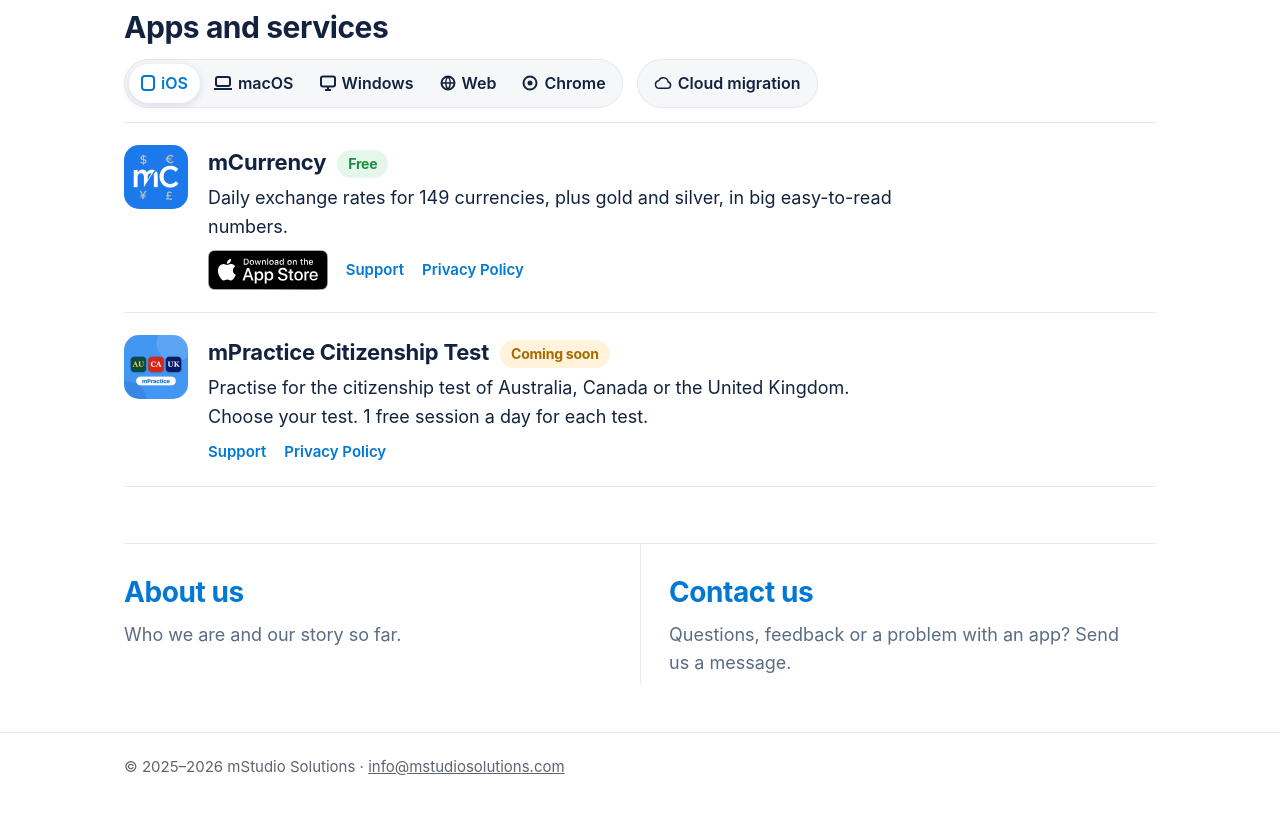
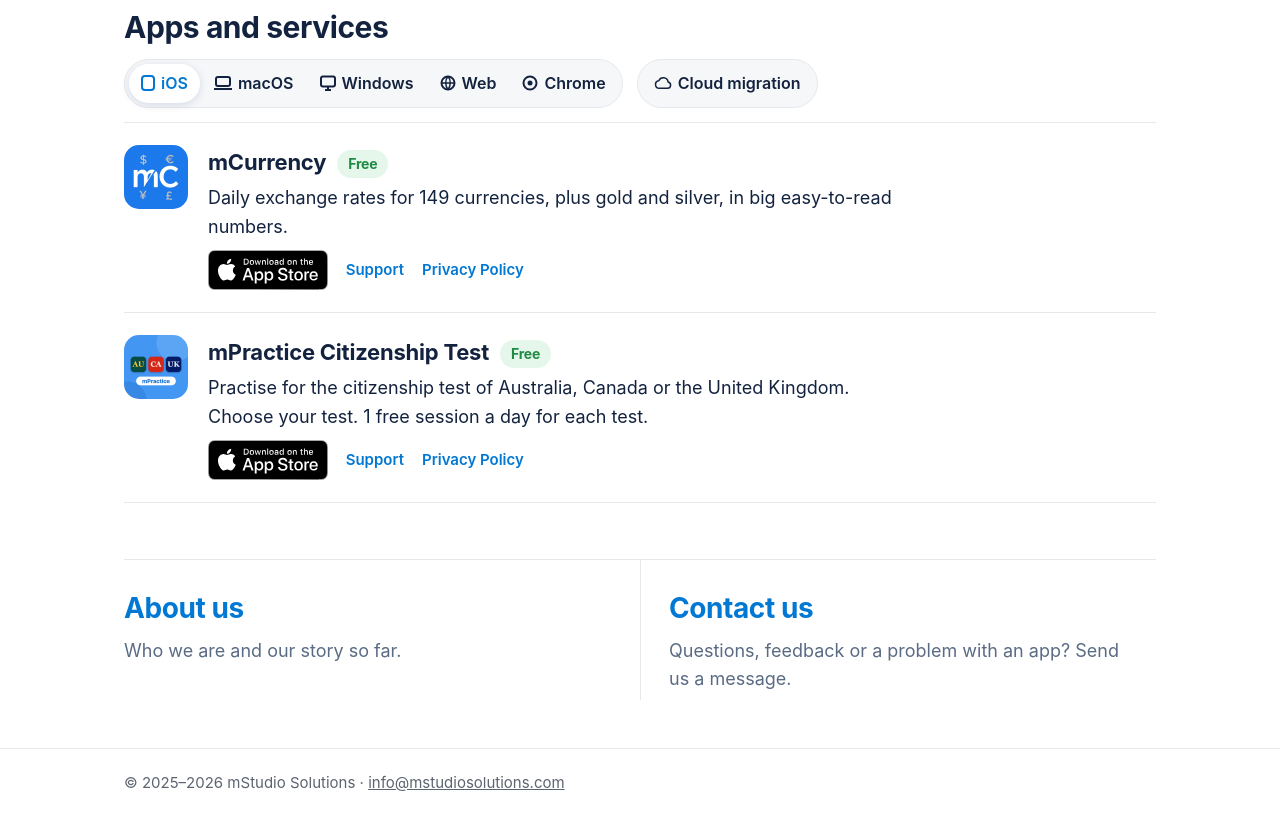
Before and after one commit to mstudio-solutions/mstudio-solutions.github.io, a plain HTML site: page index.html in a window 1280 px wide. Shown: the part 771-1600 px from the top of the page. Drawn offline with Linux system fonts and the light colour scheme.

Commit message:
mPractice is live on the App Store: Free badge and App Store link

```diff
--- /dev/null
+++ b/config/mpractice.json
@@ -0,0 +1,4 @@
+{
+  "minVersion": "1.0",
+  "storeUrl": "https://apps.apple.com/app/id6820833644"
+}
--- a/index.html
+++ b/index.html
@@ -78,9 +78,9 @@
 <li class="app">
   <img src="assets/mpractice-icon.png" alt="mPractice Citizenship Test app icon">
   <div>
-    <h3><a class="card-link" href="mpractice/">mPractice Citizenship Test</a> <span class="badge soon">Coming soon</span></h3>
+    <h3><a class="card-link" href="mpractice/">mPractice Citizenship Test</a> <span class="badge free">Free</span></h3>
     <p>Practise for the citizenship test of Australia, Canada or the United Kingdom. Choose your test. 1 free session a day for each test.</p>
-    <div class="links"><a href="mpractice/#contact">Support</a><a href="mpractice/privacy/">Privacy Policy</a></div>
+    <div class="links"><a class="store-badge" href="https://apps.apple.com/app/id6820833644"><img src="assets/badge-app-store.svg" alt="Download on the App Store"></a><a href="mpractice/#contact">Support</a><a href="mpractice/privacy/">Privacy Policy</a></div>
   </div>
 </li>
 </ul>
```
Also changed, not shown: mpractice/index.html (+1 -0 lines), 1 other file.
